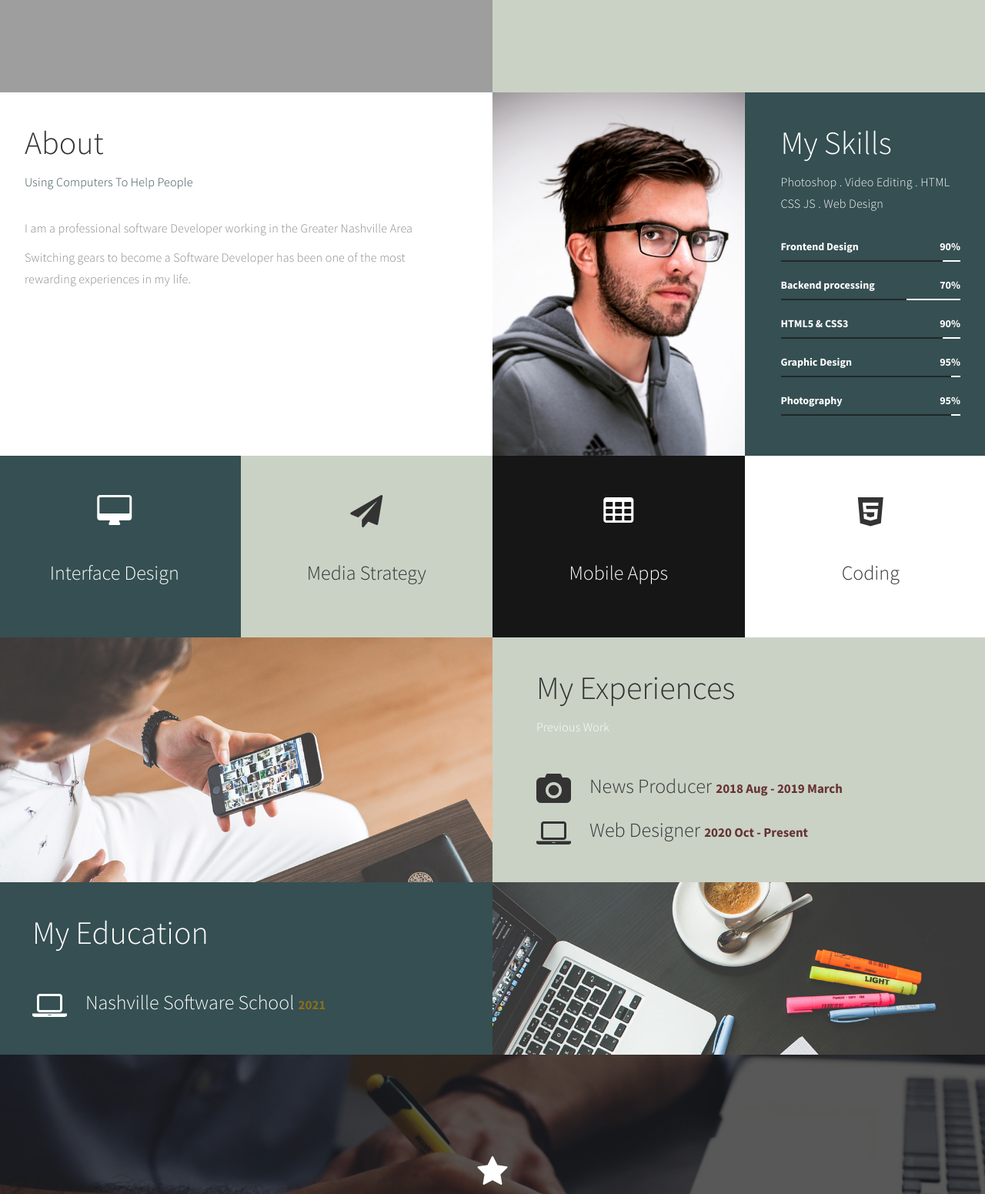
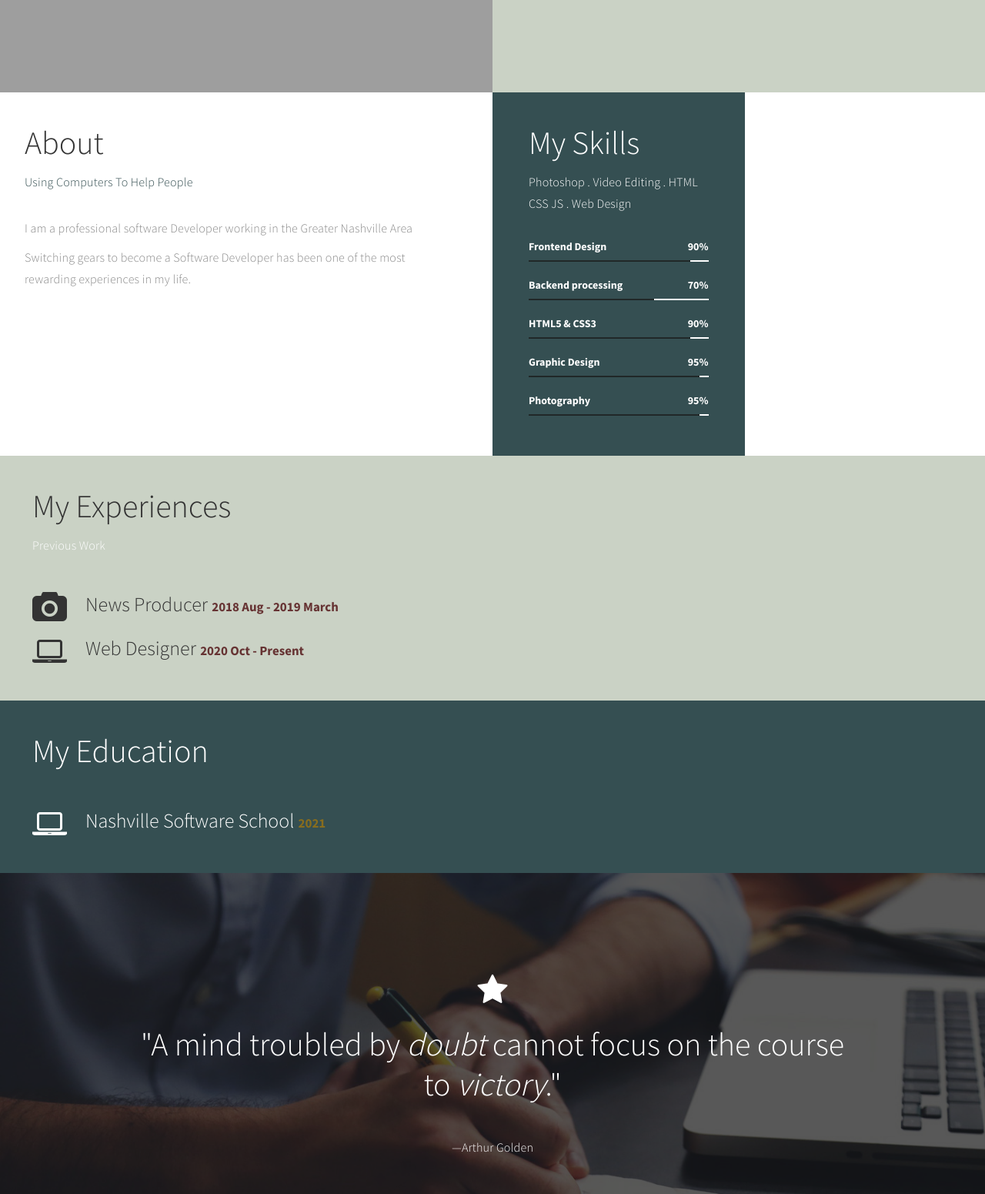
Before and after one commit to jacksonrgoodman/jacksonrgoodman.github.io, a plain HTML site: page index.html in a window 1280 px wide. Shown: the part 680-2231 px from the top of the page at 77% size. Drawn offline with Linux system fonts and the light colour scheme; grey boxes are pictures that could not be loaded.

Commit message:
mobile browser optimization, cleaned ui and got rid of some redundancies

```diff
--- a/index.html
+++ b/index.html
@@ -122,9 +122,9 @@ http://www.templatemo.com/tm-498-stimulus
                          </div>
                     </div>
 
-                    <div class="col-md-3 col-sm-6">
+                    <!-- <div class="col-md-3 col-sm-6">
                          <div class="background-image about-img"></div>
-                    </div>
+                    </div> -->
 
                     <div class="bg-yellow col-md-3 col-sm-6">
                          <div class="skill-thumb">
@@ -185,7 +185,7 @@ http://www.templatemo.com/tm-498-stimulus
 
      <!-- Service Section -->
 
-     <section id="service" class="parallax-section">
+     <!-- <section id="service" class="parallax-section">
           <div class="container">
                <div class="row">
 
@@ -193,8 +193,8 @@ http://www.templatemo.com/tm-498-stimulus
                          <div class="wow fadeInUp color-white service-thumb" data-wow-delay="0.8s">
                               <i class="fa fa-desktop"></i>
                               <h3>Interface Design</h3>
-                              <!-- <p class="color-white">Phasellus vulputate tellus nec tortor varius elementum. Curabitur
-                                   at pulvinar ante.</p> -->
+                              <p class="color-white">Phasellus vulputate tellus nec tortor varius elementum. Curabitur
+                                   at pulvinar ante.</p>
                          </div>
                     </div>
 
@@ -202,8 +202,8 @@ http://www.templatemo.com/tm-498-stimulus
                          <div class="wow fadeInUp service-thumb" data-wow-delay="1.2s">
                               <i class="fa fa-paper-plane"></i>
                               <h3>Media Strategy</h3>
-                              <!-- <p class="color-white">Curabitur at pulvinar ante. Duis dui urna, faucibus eget felis eu,
-                                   iaculis congue sem.</p> -->
+                              <p class="color-white">Curabitur at pulvinar ante. Duis dui urna, faucibus eget felis eu,
+                                   iaculis congue sem.</p>
                          </div>
                     </div>
 
@@ -211,8 +211,8 @@ http://www.templatemo.com/tm-498-stimulus
                          <div class="wow fadeInUp color-white service-thumb" data-wow-delay="1.6s">
                               <i class="fa fa-table"></i>
                               <h3>Mobile Apps</h3>
-                              <!-- <p class="color-white">Mauris convallis eros massa, vitae euismod arcu tempus ut. Quisque
-                                   viverra iaculis.</p> -->
+                              <p class="color-white">Mauris convallis eros massa, vitae euismod arcu tempus ut. Quisque
+                                   viverra iaculis.</p>
                          </div>
                     </div>
 
@@ -220,13 +220,13 @@ http://www.templatemo.com/tm-498-stimulus
                          <div class="wow fadeInUp service-thumb" data-wow-delay="1.8s">
                               <i class="fa fa-html5"></i>
                               <h3>Coding</h3>
-                              <!-- <p>Mauris convallis eros massa, vitae euismod arcu tempus ut. Quisque viverra iaculis.</p> -->
+                              <p>Mauris convallis eros massa, vitae euismod arcu tempus ut. Quisque viverra iaculis.</p>
                          </div>
                     </div>
 
                </div>
           </div>
-     </section>
+     </section> -->
 
 
      <!-- Experience Section -->
@@ -235,9 +235,9 @@ http://www.templatemo.com/tm-498-stimulus
           <div class="container">
                <div class="row">
 
-                    <div class="col-md-6 col-sm-6">
+                    <!-- <div class="col-md-6 col-sm-6">
                          <div class="background-image experience-img"></div>
-                    </div>
+                    </div> -->
 
                     <div class="col-md-6 col-sm-6">
                          <div class="experience-thumb">
@@ -317,9 +317,9 @@ http://www.templatemo.com/tm-498-stimulus
                          </div>
                     </div>
 
-                    <div class="col-md-6 col-sm-6">
+                    <!-- <div class="col-md-6 col-sm-6">
                          <div class="background-image education-img"></div>
-                    </div>
+                    </div> -->
 
                </div>
           </div>
```
Also changed, not shown: 1 other file.
